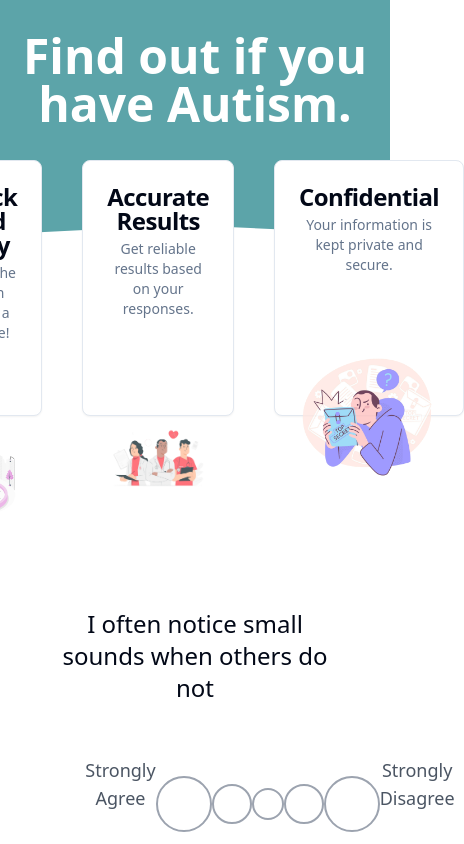
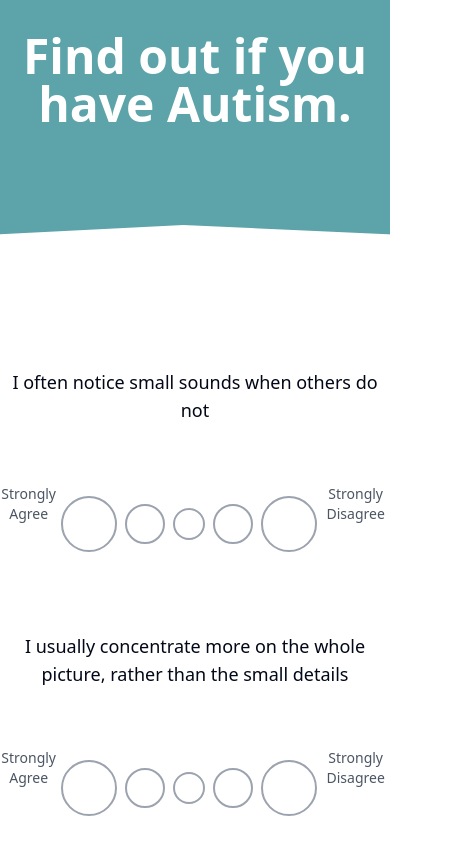
Before and after one commit to coderman400/autism-prediction, a React (Vite) app in the folder frontend/: page / in a window 390 px wide. Shown: the top 844 px of the page, 464 px wide, since content can reach past the window. Built offline with nearby package versions, Linux system fonts and the light colour scheme.

Commit message:
add responsiveness

```diff
--- a/frontend/src/components/ButtonQuestion.jsx
+++ b/frontend/src/components/ButtonQuestion.jsx
@@ -21,14 +21,14 @@ const ButtonQuestion = (props) => {
   };
 
   return (
-    <div className='mb-20 text-center flex justify-center flex-row gap-10 text-2xl w-full items-center'>
-      <p className='text-2xl w-1/4'>{question.question}</p>
-      <div className='flex w-1/4 flex-row gap-4 justify-center items-center'>
+    <div className='mb-20 text-center flex justify-center flex-col md:flex-row gap-4 md:gap-10 text-lg md:text-2xl w-full items-center'>
+      <p className='md:text-2xl md:w-1/4 text-lg w-full'>{question.question}</p>
+      <div className='flex w-1/2 md:w-1/4 flex-row gap-4 justify-center items-center'>
         {question.options.map((option) => (
           <Button
             key={option}
             variant={selectedOption === option ? "" : "secondary"}
-            className='p-8 text-lg'
+            className='p-2 md:p-8 text-lg'
             onClick={() => handleButtonClick(option)}
           >
             {option}
--- a/frontend/src/components/Emphasize.jsx
+++ b/frontend/src/components/Emphasize.jsx
@@ -2,9 +2,9 @@ import React from 'react'
 
 const Emphasize = (props) => {
   return (
-    <blockquote className={`${props.withBg? `bg-${props.color} bg-opacity-20`: ''} py-4 h-28 flex font-bold flex-col justify-between pl-10 text-2xl border-l-${props.color} border-l-4`}>
+    <blockquote className={`${props.withBg? `bg-${props.color} bg-opacity-20`: ''} py-4 h-28 flex font-bold flex-col justify-between pl-4 md:pl-10 text-xl md:text-2xl border-l-${props.color} border-l-4`}>
         <p className=''>{props.text}</p>
-        <footer className='text-xl font-normal'>{props.subtext}</footer>
+        <footer className='text-lg md:text-xl font-normal'>{props.subtext}</footer>
     </blockquote>
   )
 }
--- a/frontend/src/components/InputQuestion.jsx
+++ b/frontend/src/components/InputQuestion.jsx
@@ -1,4 +1,4 @@
-import React, { useState } from 'react';
+import React, { useState, useEffect } from 'react';
 import { Input } from "@/components/ui/input";
 
 const InputQuestion = (props) => {
@@ -6,6 +6,7 @@ const InputQuestion = (props) => {
   const [error, setError] = useState('');
   const question = props.question;
 
+  // Validate input when user types
   const handleInputChange = (e) => {
     const value = e.target.value;
     if (value === '' || /^[0-9]+$/.test(value)) {
@@ -14,23 +15,32 @@ const InputQuestion = (props) => {
     }
   };
 
+  // Validate input when user leaves input field
   const handleBlur = () => {
     if (val !== '' && (val < 1 || val > 100)) {
       setError('Please enter a valid age (1-100).');
     }
   };
 
+  // Handle submission when user presses Enter or submits the form
   const handleInputSubmit = () => {
     if (val !== '' && val >= 1 && val <= 100) {
       props.onAnswerChange(question.id, Number(val));
       setError('');
     } else {
-      setError('Please enter a valid age (1-120).');
+      setError('Please enter a valid age (1-100).');
     }
   };
 
+  // Submit the input when the "Next" button is clicked or Enter key is pressed
+  useEffect(() => {
+    if (val !== '' && val >= 1 && val <= 100) {
+      props.onAnswerChange(question.id, Number(val));
+    }
+  }, [val, props]);
+
   return (
-    <div className="mb-20 text-center flex justify-center flex-row gap-20 text-2xl w-full align-middle items-center">
+    <div className="mb-20 text-center flex justify-center flex-row gap-4 md:gap-20 text-lg md:text-2xl w-full align-middle items-center">
       <p className="text-left">{question.question}</p>
       <div className="w-1/4">
         <Input
@@ -40,7 +50,7 @@ const InputQuestion = (props) => {
           onKeyUp={(e) => e.key === 'Enter' && handleInputSubmit()}
           type="text"
           placeholder={question.placeholder}
-          className="p-6"
+          className="p-1 md:p-6"
         />
         {error && <p className="text-red-500 text-sm mt-2">{error}</p>}
       </div>
--- a/frontend/src/components/QuestionsSection.jsx
+++ b/frontend/src/components/QuestionsSection.jsx
@@ -76,7 +76,7 @@ const QuestionsSection = () => {
 
   return (
     <>
-      <div className="w-3/4 flex flex-col align-middle justify-center mt-20">
+      <div className="w-full md:w-3/4 flex flex-col align-middle justify-center mt-0 md:mt-20">
         {currentQuestions.map((question) => {
           switch (question.type) {
             case "radio":
--- a/frontend/src/components/RadioQuestion.jsx
+++ b/frontend/src/components/RadioQuestion.jsx
@@ -31,9 +31,9 @@ const RadioQuestion = (props) => {
     };
   return (
     <div className='mb-20 text-center flex justify-center flex-col w-full align-middle items-center'>
-                <p className='text-2xl'>{question.question}</p>
-                <div className="flex items-center justify-between w-3/4 mt-8 relative">
-                    <span className="left-0 text-lg text-gray-600 ">
+                <p className='text-lg md:text-2xl'>{question.question}</p>
+                <div className="flex items-center justify-between w-full md:w-3/4 mt-8 relative">
+                    <span className="left-0 text-sm md:text-lg text-gray-600 ">
                         Strongly Agree
                     </span>
 
@@ -65,13 +65,13 @@ const RadioQuestion = (props) => {
                                 : index === options.length - 2 || index === options.length - 1
                                 ? "hover:bg-red-400 hover:border-red-400"
                                 : "hover:bg-gray-400 hover:border-gray-400"
-                            } duration-200 rounded-full border-2 cursor-pointer flex items-center justify-center ${
+                            } duration-200 rounded-full border-2 cursor-pointer flex items-center justify-center mx-1 md:mx-0  ${
                             selected === option.value ? "" : "border-gray-400"
                             }`}
                         ></div>
                         </label>
                     ))}
-                    <span className="right-0 text-lg text-gray-600 ">
+                    <span className="right-0 text-sm md:text-lg text-gray-600 ">
                         Strongly Disagree
                     </span>
                 </div>
--- a/frontend/src/components/ResultSection.jsx
+++ b/frontend/src/components/ResultSection.jsx
@@ -7,7 +7,7 @@ const ResultSection = (props) => {
             <div className="absolute z-20 flex justify-center w-full gap-10">
             </div>
             <div
-                className={`${props.autistic? 'bg-secondary' : 'bg-primary'} absolute w-3/4 h-64 px-20 p-8 flex items-center justify-between`}
+                className={`${props.autistic? 'bg-secondary' : 'bg-primary'} absolute w-full md:w-3/4 h-64 px-20 p-8 flex items-center justify-between`}
                 style={{
                 clipPath:
                     "polygon(.65% 0%,98.7% 0%,100% 49.41%,98.7% 84.71%,65.58% 100%,39.61% 97.65%,11.69% 100%,.65% 92.94%,0% 23.53%)",
@@ -17,7 +17,7 @@ const ResultSection = (props) => {
                     <p className='text-2xl  text-white'>You are probably {props.autistic? "autistic, and that's okay.": 'not autistic. Probably.'}</p>
                 </div>
                 <div>
-                    <img className='h-96 w-96 opacity-75 mt-16 -scale-x-100 ' src={props.autistic? autistic : not_autistic}></img>
+                    <img className='h-96 w-96 opacity-75 mt-16 hidden md:block -scale-x-100 ' src={props.autistic? autistic : not_autistic}></img>
                 </div>
 
             </div>
--- a/frontend/src/components/SelectQuestion.jsx
+++ b/frontend/src/components/SelectQuestion.jsx
@@ -17,10 +17,10 @@ const SelectQuestion = (props) => {
     };
 
     return (
-        <div className='mb-20 text-center flex justify-center flex-row gap-20 text-2xl w-full align-middle items-center'>
+        <div className='mb-20 text-center flex justify-center flex-col md:flex-row md:gap-20 gap-4 text-lg md:text-2xl w-full align-middle items-center'>
             <p className=''>{question.question} </p>
             <Select value={answer} onValueChange={handleSelectChange}>
-                <SelectTrigger className="w-1/4 p-6">
+                <SelectTrigger className="w-1/2 md:w-1/4 p-6">
                     <SelectValue placeholder={question.placeholder}/>
                 </SelectTrigger>
                 <SelectContent>
--- a/frontend/src/pages/Quiz.jsx
+++ b/frontend/src/pages/Quiz.jsx
@@ -8,8 +8,8 @@ const Quiz = () => {
       <p className="text-5xl text-white font-semibold">Find out if you have Autism.</p>
     </div>
 
-    <section className="bg-white h-52 mb-40 w-full relative">
-      <div className="absolute z-20 flex justify-center w-full gap-10">
+    <section className="bg-white h-52 mb-0 md:mb-40 w-full relative">
+      <div className="absolute hidden md:flex z-20 justify-center w-full gap-10">
         <ValueCard id={1} />
         <ValueCard id={2}/>
         <ValueCard id={3}/>
--- a/frontend/src/pages/Result.jsx
+++ b/frontend/src/pages/Result.jsx
@@ -75,11 +75,11 @@ const Result = () => {
       {content.sections.map((section, index) => (
         <div
           key={index}
-          className="w-2/3 px-20 flex flex-col gap-8 align-middle justify-center mt-24"
+          className="w-full md:w-2/3 px-20 flex flex-col gap-8 align-middle justify-center mt-24"
         >
-          <p className="text-4xl font-semibold">{section.title}</p>
-          <p className="text-xl">{section.description}</p>
-          <p className="text-xl">{section.subdesc}</p>
+          <p className="text-2xl md:text-4xl font-semibold">{section.title}</p>
+          <p className="text-md md:text-xl">{section.description}</p>
+          <p className="text-md md:text-xl">{section.subdesc}</p>
           <Emphasize
             text={section.emphasize.text}
             subtext={section.emphasize.subtext}
```
